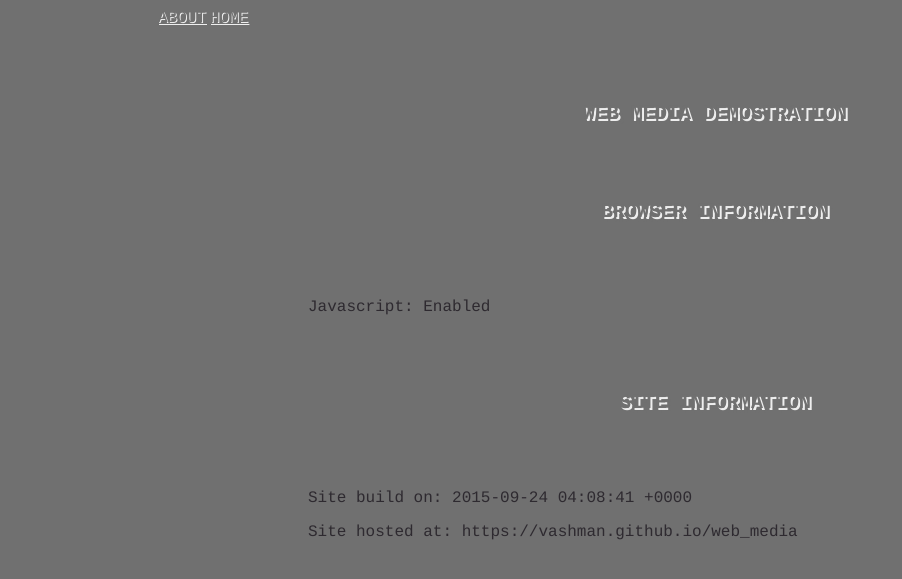
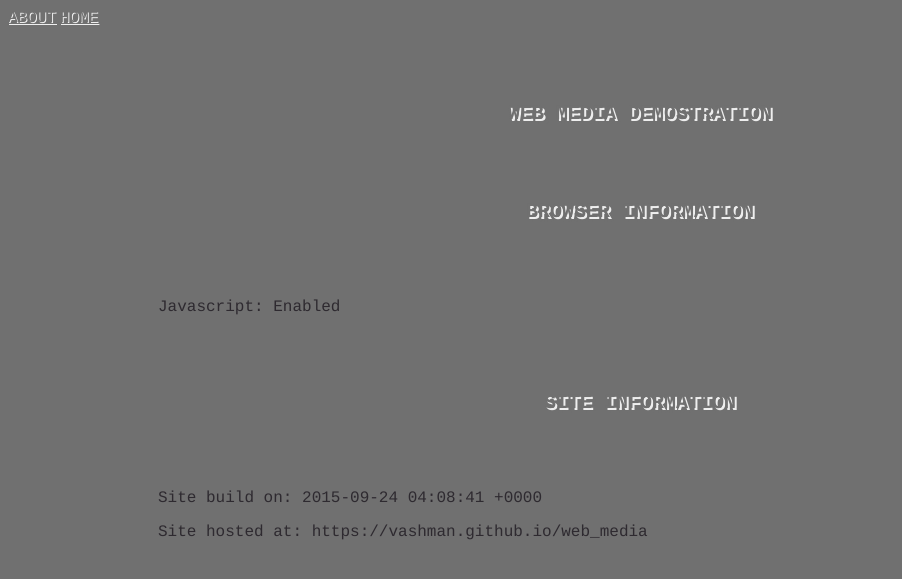
Before and after one commit to vashman/web_meda, a Jekyll site: the page built from index.html, in a window 1280 px wide. Shown: the top 579 px of the page, without its empty margins (0-902 px from the left). Built offline with Jekyll 4.4.1, drawn with Linux system fonts in a browser that asks for light colours.

Commit message:
css test

```diff
--- a/_layouts/about.html
+++ b/_layouts/about.html
@@ -8,9 +8,9 @@
 <a href="{{ site.baseurl }}/">Browser Information</a>
 </nav></div>
 
-<div class="content">
+<main>
 {{ content }}
-</div>
+</main>
 
 {% include footer.html %}
 </body>
--- a/_layouts/default.html
+++ b/_layouts/default.html
@@ -7,8 +7,9 @@
 </nav></div>
 
 <div class="content">
+<main>
 {{ content }}
-</div>
+<main>
 
 </body>
 </html>
--- a/_layouts/main.html
+++ b/_layouts/main.html
@@ -3,9 +3,9 @@
 <body>
 {% include header.html %}
 
-<div class="content">
+<main>
 {{ content }}
-</div>
+</main>
 
 {% include footer.html %}
 </body>
--- a/css/theme/vintage.scss
+++ b/css/theme/vintage.scss
@@ -29,42 +29,27 @@ text-transform: uppercase;
 color: #707070;
 text-shadow: 1px 2px 1px #eee, 2px 2px 5px #707070;
 }
+
+div {
+align:left;
+position: fixed;
+margin:0px;
+width:12%;
+float:left;
+clear:left;
 }
 
 ul{
 list-style:none;
 }
+} /* nav */
 
-/* Header */
-.header{}
-p.header{
-text-align: center;
-margin: 200px auto;
-font-family: "League-Gothic", Courier;
-font-size: 200px; text-transform: uppercase;
-color: #707070;
-text-shadow: 5px 5px 0px #eee, 7px 7px 0px #707070;
-}
-
-h1.header{
-}
-
-img.header{
-align:right;
-display: block;
-position: absolute;
-top: 0%;
-left: 85%;
-width:200px;
-height:125px;
-}
-
-/* ** Content ** */
-/* General */
+main {
 p{
 font-family: "League-Gothic", Courier;
 color:#2E2A30;
 }
+
 h1, h2, h3, h4, h5, h6, h7 {
 text-align: center;
 margin: 75px auto;
@@ -81,9 +66,36 @@ border-radius:25px;
 border-color:black;
 margin-left:150px;
 }
-img.content{
+img {
 align:center;
 }
+
+} /* main */
+
+/* Header */
+.header{}
+p.header{
+text-align: center;
+margin: 200px auto;
+font-family: "League-Gothic", Courier;
+font-size: 200px; text-transform: uppercase;
+color: #707070;
+text-shadow: 5px 5px 0px #eee, 7px 7px 0px #707070;
+}
+
+img.header{
+align:right;
+display: block;
+position: absolute;
+top: 0%;
+left: 85%;
+width:200px;
+height:125px;
+}
+
+/* ** Content ** */
+/* General */
+
 
 /* Form */
 form{
```
